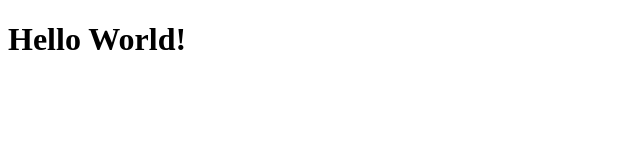
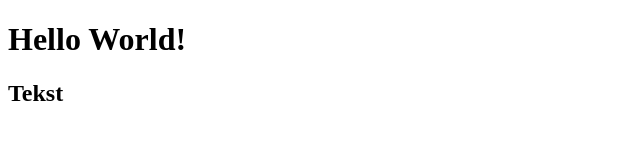
Before and after one commit to MaksatFlo/lesson, a plain HTML site: page index.html in a window 1280 px wide. Shown: the full height of the page, 0-640 px from the left. Drawn offline with Linux system fonts and the light colour scheme.

Commit message:
index.html mod

```diff
--- a/index.html
+++ b/index.html
@@ -8,6 +8,7 @@
     </head>
     <body>
         <h1>Hello World!</h1>
+        <h2>Tekst</h2>
         <script src="script.js"></script>
     </body>
 </html>
```
